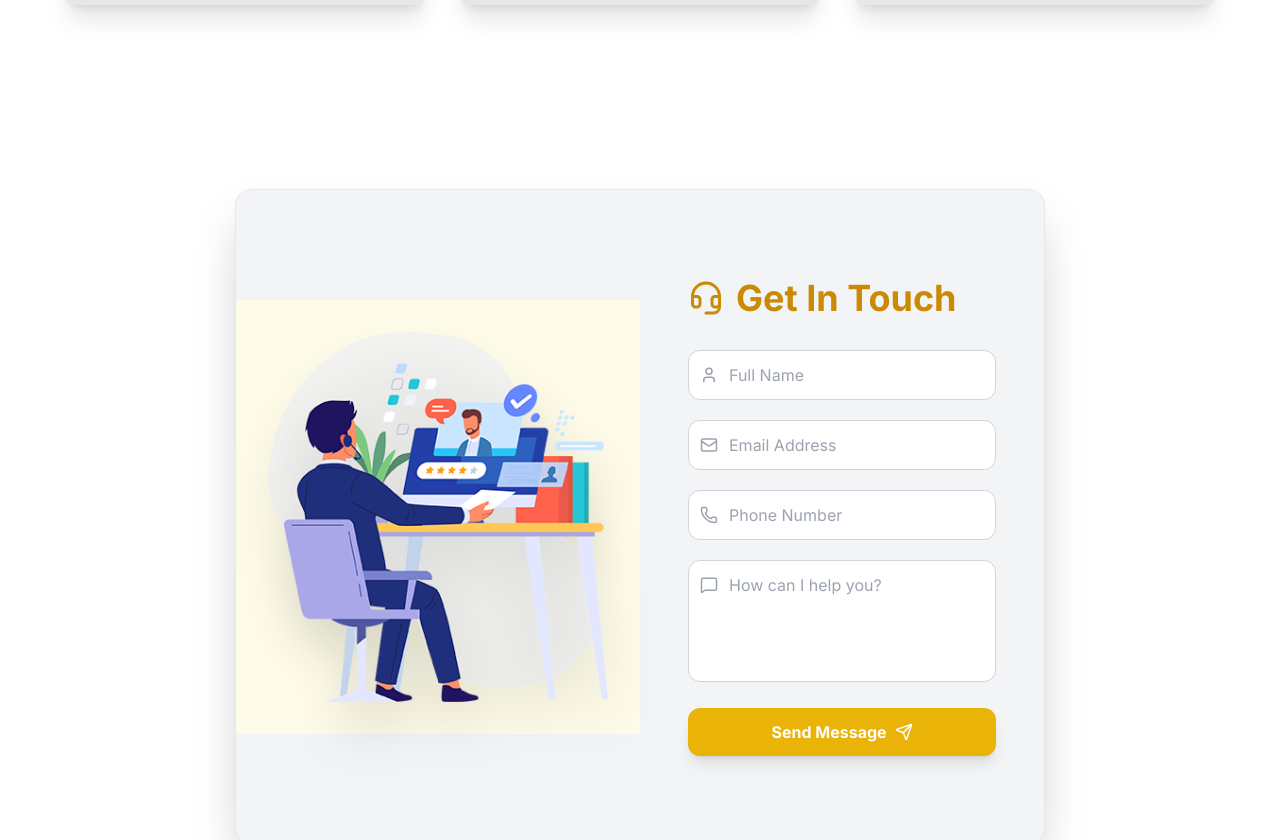
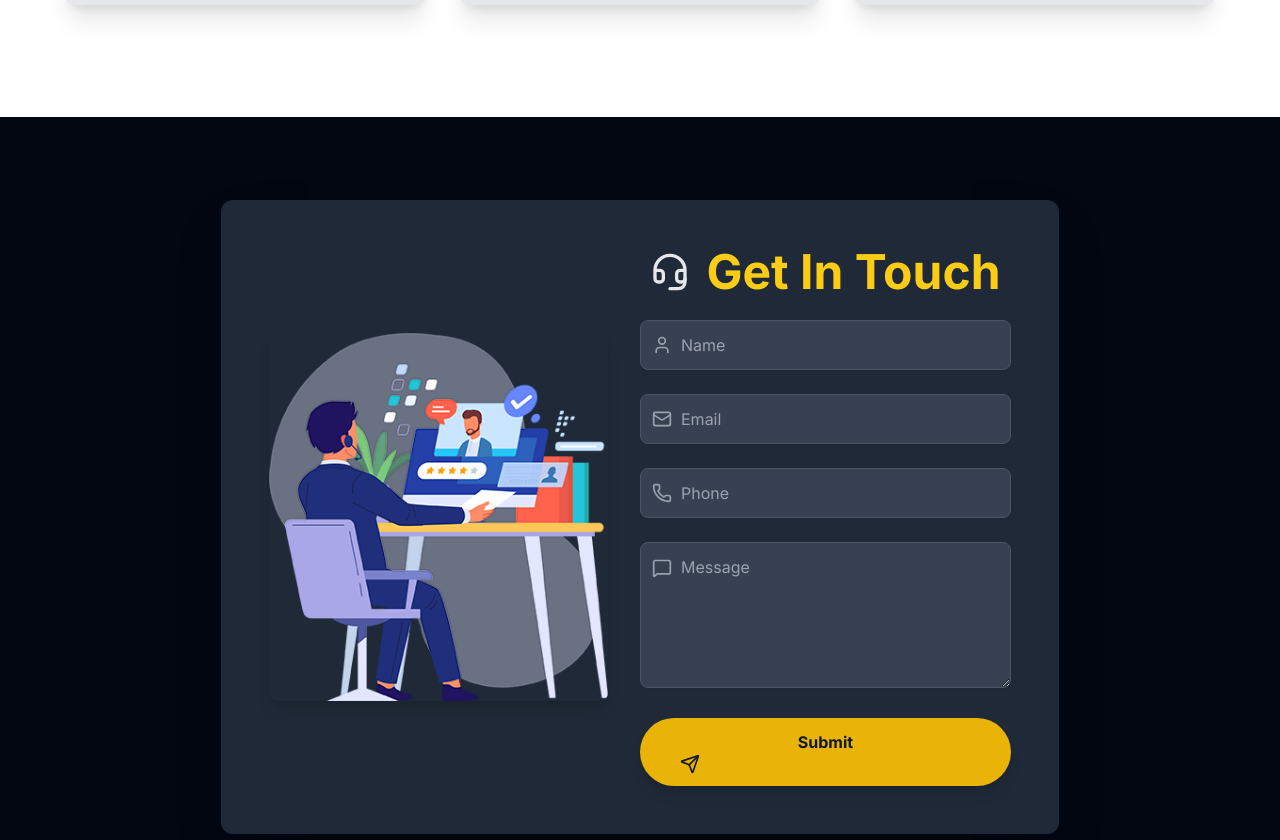
Before and after one commit to Alokkumar0012/My-portfolio, a React (Vite) app: page / in a window 1280 px wide. Shown: the part 3743-4583 px from the top of the page. Built offline with nearby package versions, Linux system fonts and the light colour scheme.

Commit message:
Update
Updated the Contact component to improve layout and styling. Enhanced the email sending functionality with better status handling and feedback.

```diff
--- a/src/components/Contact.jsx
+++ b/src/components/Contact.jsx
@@ -1,134 +1,155 @@
+// src/components/Contact.jsx
 import React, { useRef, useState } from "react";
+// EmailJS library ko import karein
 import emailjs from '@emailjs/browser';
-import { User, Mail, Phone, MessageSquare, Send, Headset, Loader2 } from 'lucide-react';
+// Lucide React se icons import karein, ab Headset icon bhi shamil hai
+import { User, Mail, Phone, MessageSquare, Send, Headset } from 'lucide-react';
 
 const Contact = () => {
   const form = useRef();
-  const [messageStatus, setMessageStatus] = useState(''); // '', 'sending', 'success', 'error'
+  const [messageStatus, setMessageStatus] = useState('');
 
   const sendEmail = (e) => {
     e.preventDefault();
     setMessageStatus('sending');
 
-    // Aapki IDs jo aapne share ki thin
     const serviceId = 'service_9rb7lan';
     const templateId = 'template_rqwl4fn';
     const publicKey = 'V4fwrVz2wSaCoYYXM';
 
     emailjs.sendForm(serviceId, templateId, form.current, publicKey)
       .then((result) => {
+        console.log('SUCCESS!', result.text);
         setMessageStatus('success');
         form.current.reset();
-        // 5 seconds baad success message hata dein
         setTimeout(() => setMessageStatus(''), 5000);
       }, (error) => {
-        console.error('FAILED...', error.text);
+        console.log('FAILED...', error.text);
         setMessageStatus('error');
         setTimeout(() => setMessageStatus(''), 5000);
       });
   };
 
   return (
+    // Contact section ka main container
     <section
       id="contact"
-      className="min-h-screen flex items-center justify-center bg-white text-gray-900 p-4 md:p-8 font-inter
-                 dark:bg-black dark:text-white transition-colors duration-500"
+      className="min-h-screen flex items-center justify-center bg-gray-950 text-gray-200 p-8 font-inter
+                    dark:bg-gray-50 dark:text-gray-900 transition-colors duration-500"
     >
-      <div className="max-w-5xl mx-auto py-10 bg-gray-100 dark:bg-gray-900 rounded-2xl shadow-2xl flex flex-col md:flex-row items-center overflow-hidden border border-gray-200 dark:border-gray-800">
-
-        {/* Left Side: Illustration */}
-        <div className="md:w-1/2 p-8 flex justify-center items-center bg-yellow-50 dark:bg-gray-800/50 h-full">
+      {/* Main content wrapper with a flexible layout for image and form */}
+      <div className="max-w-4xl mx-auto py-20 bg-gray-800 dark:bg-gray-200 rounded-xl shadow-2xl flex flex-col md:flex-row items-center justify-center p-8 md:p-12">
+        {/* Illustration Section (left side for larger screens) */}
+        <div className="md:w-1/2 flex justify-center items-center mb-8 md:mb-0 md:pr-8">
+          {/* Placeholder image. Aap yahan apni original PNG illustration ka URL dal sakte hain. */}
                     <img
-            src="./images/contact1.png"
-            alt="Contact Illustration"
-            className="w-full max-w-sm h-auto drop-shadow-2xl"
-            onError={(e) => { e.target.onerror = null; e.target.src="https://placehold.co/400x400/FFB800/333333?text=Contact+Us"; }}
+            src="./images/contact1.png" // Replace with your actual image URL
+            alt="Get In Touch Illustration"
+            className="w-full max-w-xs md:max-w-md h-auto rounded-lg shadow-lg"
+            onError={(e) => { e.target.onerror = null; e.target.src="https://placehold.co/400x300/808080/FFFFFF?text=Image+Error"; }}
           />
         </div>
 
-        {/* Right Side: Form */}
-        <div className="md:w-1/2 w-full p-8 md:p-12">
-          <h2 className="text-3xl md:text-4xl font-bold text-yellow-600 dark:text-yellow-500 mb-8 flex items-center gap-3">
-            <Headset size={36} />
+        {/* Contact Form Section (right side) */}
+        <div className="md:w-1/2 w-full">
+          {/* Section heading with Headset icon */}
+          <h2 className="text-4xl md:text-5xl font-bold text-yellow-400 mb-6 text-center flex items-center justify-center space-x-4
+                         dark:text-yellow-600">
+            <Headset size={40} className="text-gray-200 dark:text-gray-700" /> {/* Headset icon add kiya gaya hai */}
             <span>Get In Touch</span>
           </h2>
 
-          <form ref={form} onSubmit={sendEmail} className="space-y-5">
-            {/* Name */}
+          <form ref={form} onSubmit={sendEmail} className="space-y-6">
+            {/* Name input field with icon */}
             <div className="relative">
-              <User className="absolute left-3 top-1/2 -translate-y-1/2 text-gray-400" size={18} />
+              <User className="absolute left-3 top-1/2 -translate-y-1/2 text-gray-400 dark:text-gray-600" size={20} />
+              <label htmlFor="name" className="sr-only">Name</label>
               <input
                 type="text"
+                id="name"
                 name="user_name"
-                placeholder="Full Name"
-                className="w-full p-3 pl-10 rounded-xl bg-white dark:bg-gray-800 border border-gray-300 dark:border-gray-700 focus:ring-2 focus:ring-yellow-500 outline-none transition-all dark:text-white"
+                placeholder="Name"
+                className="w-full p-3 pl-10 rounded-lg bg-gray-700 border border-gray-600
+                           focus:outline-none focus:ring-2 focus:ring-yellow-500
+                           placeholder-gray-400 text-white shadow-sm
+                           dark:bg-gray-300 dark:border-gray-400 dark:placeholder-gray-600 dark:text-gray-900 dark:focus:ring-yellow-600"
+                aria-label="Your Name"
                 required
               />
             </div>
-
-            {/* Email */}
+            {/* Email input field with icon */}
             <div className="relative">
-              <Mail className="absolute left-3 top-1/2 -translate-y-1/2 text-gray-400" size={18} />
+              <Mail className="absolute left-3 top-1/2 -translate-y-1/2 text-gray-400 dark:text-gray-600" size={20} />
+              <label htmlFor="email" className="sr-only">Email</label>
               <input
                 type="email"
+                id="email"
                 name="user_email"
-                placeholder="Email Address"
-                className="w-full p-3 pl-10 rounded-xl bg-white dark:bg-gray-800 border border-gray-300 dark:border-gray-700 focus:ring-2 focus:ring-yellow-500 outline-none transition-all dark:text-white"
+                placeholder="Email"
+                className="w-full p-3 pl-10 rounded-lg bg-gray-700 border border-gray-600
+                           focus:outline-none focus:ring-2 focus:ring-yellow-500
+                           placeholder-gray-400 text-white shadow-sm
+                           dark:bg-gray-300 dark:border-gray-400 dark:placeholder-gray-600 dark:text-gray-900 dark:focus:ring-yellow-600"
+                aria-label="Your Email"
                 required
               />
             </div>
-
-            {/* Phone */}
+            {/* Phone input field with icon */}
             <div className="relative">
-              <Phone className="absolute left-3 top-1/2 -translate-y-1/2 text-gray-400" size={18} />
+              <Phone className="absolute left-3 top-1/2 -translate-y-1/2 text-gray-400 dark:text-gray-600" size={20} />
+              <label htmlFor="phone" className="sr-only">Phone</label>
               <input
-                type="tel"
-                name="user_phone"
-                placeholder="Phone Number"
-                className="w-full p-3 pl-10 rounded-xl bg-white dark:bg-gray-800 border border-gray-300 dark:border-gray-700 focus:ring-2 focus:ring-yellow-500 outline-none transition-all dark:text-white"
+                type="tel" // 'tel' type for phone numbers
+                id="phone"
+                name="user_phone" // EmailJS ko yeh name attribute chahiye
+                placeholder="Phone"
+                className="w-full p-3 pl-10 rounded-lg bg-gray-700 border border-gray-600
+                           focus:outline-none focus:ring-2 focus:ring-yellow-500
+                           placeholder-gray-400 text-white shadow-sm
+                           dark:bg-gray-300 dark:border-gray-400 dark:placeholder-gray-600 dark:text-gray-900 dark:focus:ring-yellow-600"
+                aria-label="Your Phone Number"
               />
             </div>
-
-            {/* Message */}
+            {/* Message textarea with icon */}
             <div className="relative">
-              <MessageSquare className="absolute left-3 top-4 text-gray-400" size={18} />
+              <MessageSquare className="absolute left-3 top-4 text-gray-400 dark:text-gray-600" size={20} />
+              <label htmlFor="message" className="sr-only">Message</label>
               <textarea
+                id="message"
                 name="message"
-                rows="4"
-                placeholder="How can I help you?"
-                className="w-full p-3 pl-10 rounded-xl bg-white dark:bg-gray-800 border border-gray-300 dark:border-gray-700 focus:ring-2 focus:ring-yellow-500 outline-none transition-all dark:text-white resize-none"
+                rows="5"
+                placeholder="Message"
+                className="w-full p-3 pl-10 rounded-lg bg-gray-700 border border-gray-600
+                           focus:outline-none focus:ring-2 focus:ring-yellow-500
+                           placeholder-gray-400 text-white shadow-sm resize-y
+                           dark:bg-gray-300 dark:border-gray-400 dark:placeholder-gray-600 dark:text-gray-900 dark:focus:ring-yellow-600"
+                aria-label="Your Message"
                 required
               ></textarea>
             </div>
-
-            {/* Submit Button */}
+            {/* Submit button with icon */}
             <button
               type="submit"
+              className="w-full bg-yellow-500 text-gray-900 font-bold py-3 px-8 rounded-full shadow-lg
+                         hover:bg-yellow-400 transform hover:scale-105 transition duration-300 ease-in-out
+                         focus:outline-none focus:ring-4 focus:ring-yellow-500 focus:ring-opacity-70
+                         dark:bg-yellow-600 dark:hover:bg-yellow-500 dark:text-white dark:focus:ring-yellow-600
+                         flex items-center justify-center space-x-2" // Icon aur text ke beech space
               disabled={messageStatus === 'sending'}
-              className="w-full bg-yellow-500 hover:bg-yellow-600 text-white font-bold py-3 px-6 rounded-xl shadow-lg transform active:scale-95 transition-all flex items-center justify-center gap-2 disabled:opacity-70 disabled:cursor-not-allowed"
             >
-              {messageStatus === 'sending' ? (
-                <>
-                  <Loader2 className="animate-spin" size={20} />
-                  <span>Sending...</span>
-                </>
-              ) : (
-                <>
-                  <span>Send Message</span>
-                  <Send size={18} />
-                </>
-              )}
+              <span>{messageStatus === 'sending' ? 'Sending...' : 'Submit'}</span>
+              {!messageStatus || messageStatus === 'success' || messageStatus === 'error' ? <Send size={20} /> : null} {/* Icon based on status */}
             </button>
 
-            {/* Feedback Messages */}
+            {/* Message status feedback */}
             {messageStatus === 'success' && (
-              <p className="text-green-600 dark:text-green-400 text-center font-medium animate-bounce">
-                ✅ Message sent! I'll get back to you soon.
+              <p className="mt-4 text-green-500 font-semibold text-center">
+                Message sent successfully!
               </p>
             )}
             {messageStatus === 'error' && (
-              <p className="text-red-600 dark:text-red-400 text-center font-medium">
-                ❌ Something went wrong. Please try again.
+              <p className="mt-4 text-red-500 font-semibold text-center">
+                Failed to send message. Please try again.
               </p>
             )}
           </form>
```
Lines whose indentation alone changed are shown as unchanged.
